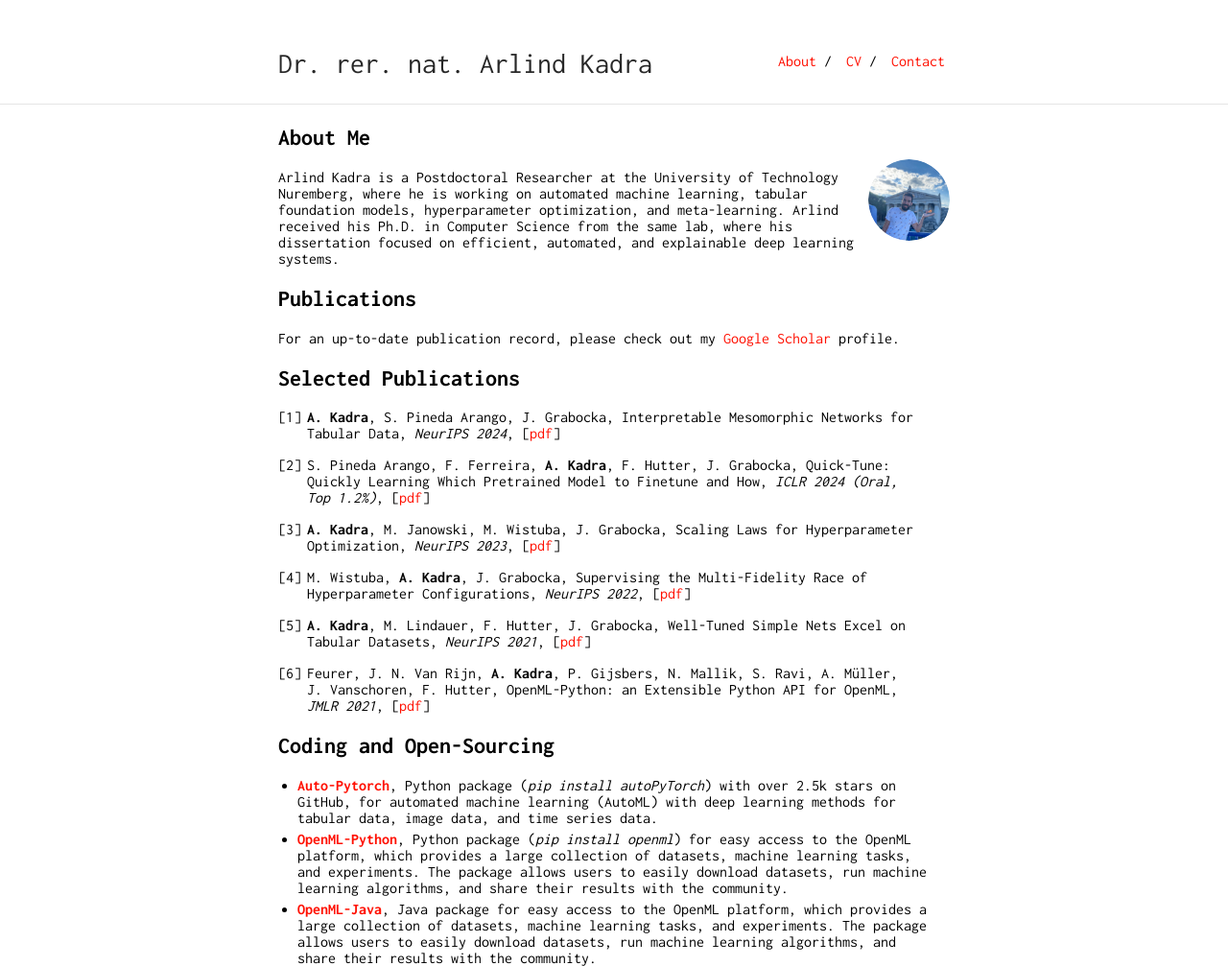
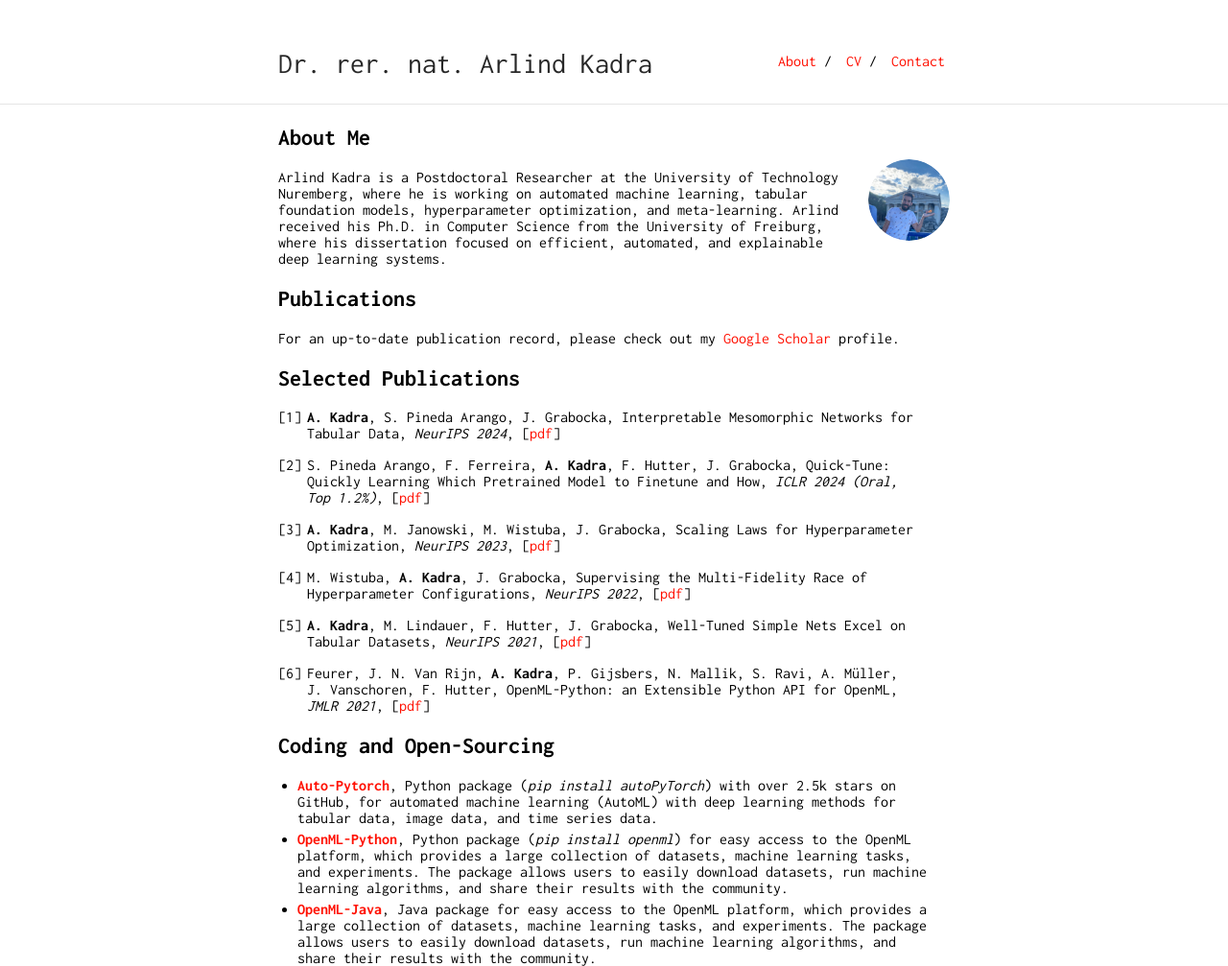
Before and after one commit to ArlindKadra/arlindkadra.github.io, a Jekyll site: the page built from index.md, in a window 1280 px wide. Shown: the whole page at 96% size. Built offline with Jekyll 4.4.1, drawn with Linux system fonts in a browser that asks for light colours.

Commit message:
Update about

```diff
--- a/index.md
+++ b/index.md
@@ -8,7 +8,7 @@ title: Dr. rer. nat. Arlind Kadra
 <img class="profile-picture" src="pic.png">
 
 Arlind Kadra is a Postdoctoral Researcher at the University of Technology Nuremberg, where he is working on automated machine learning, tabular foundation models, hyperparameter optimization, and meta-learning.
-Arlind received his Ph.D. in Computer Science from the same lab, where his dissertation focused on efficient, automated, and explainable deep learning systems.
+Arlind received his Ph.D. in Computer Science from the University of Freiburg, where his dissertation focused on efficient, automated, and explainable deep learning systems.
 
 ## Publications
 For an up-to-date publication record, please check out my [Google Scholar](https://scholar.google.com/citations?user=bMa0KUcAAAAJ&hl=en) profile.
```
